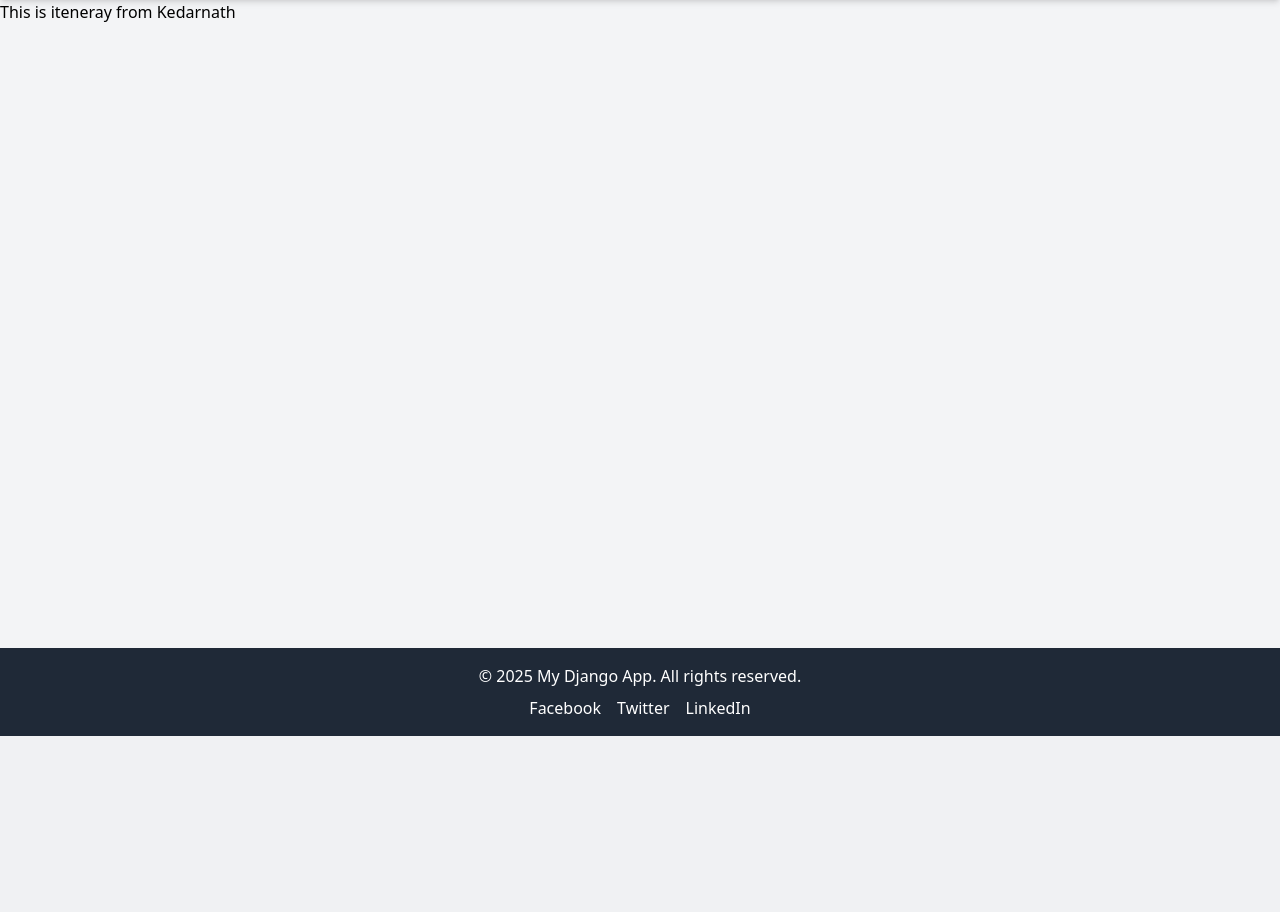
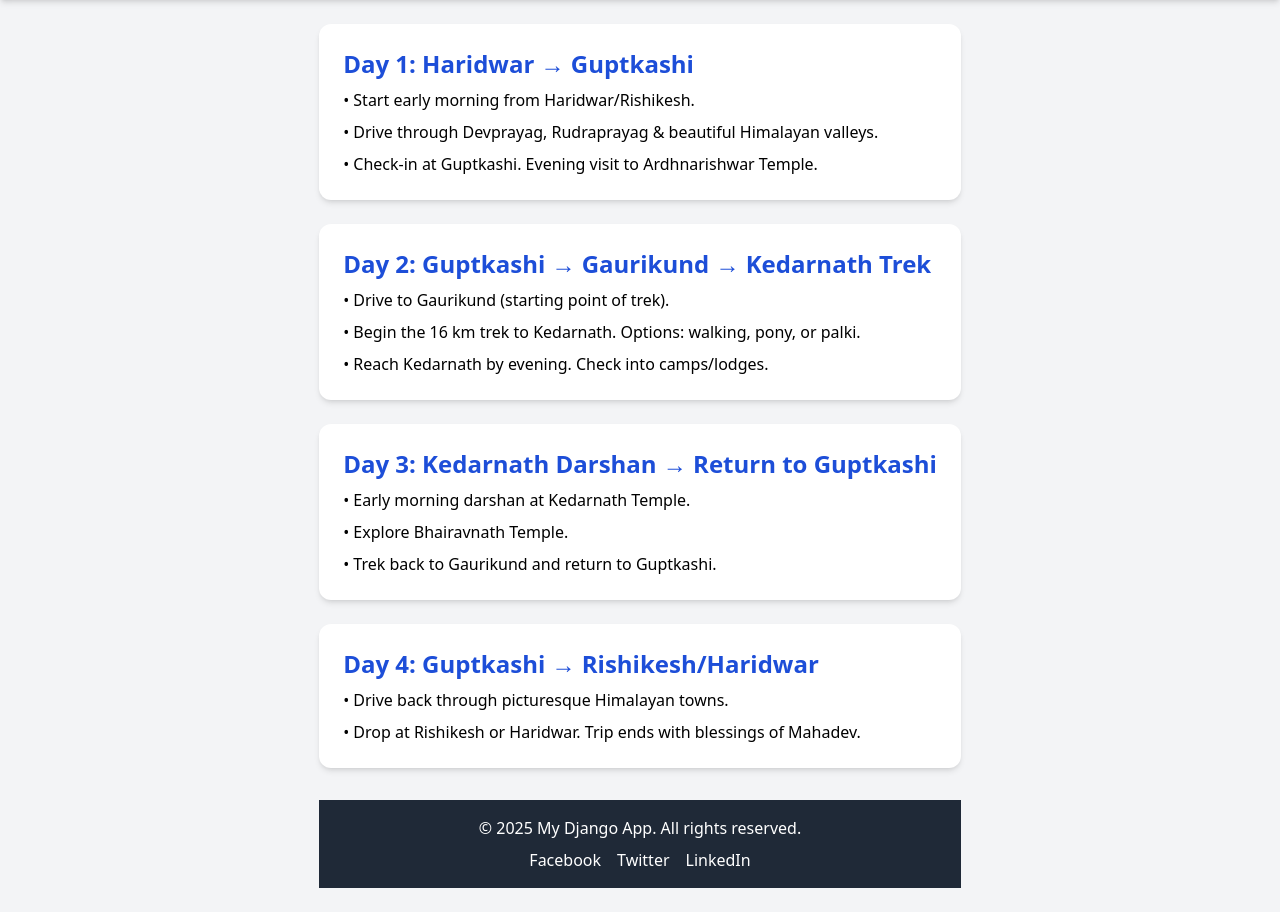
Before and after one commit to Unixxxxxx/aPI-, a Django app: page /kedarnath/ in a window 1280 px wide. Shown: the part 64-976 px from the top of the page. Before the commit the page ends 800 px from the top, so only its background shows below. Run offline with Django 5.2, Linux system fonts and the light colour scheme; some libraries are stand-ins or nearby versions.

Commit message:
**itinerary_html__^^

```diff
--- a/templates/itinerary/index.html
+++ b/templates/itinerary/index.html
@@ -1,4 +1,39 @@
 {% extends 'base.html' %}
 {% block ked %}
-<h1> This is iteneray from Kedarnath </h1>
+<main class="max-w-4xl mx-auto p-6">
+
+
+<!-- Day 1 -->
+<section class="bg-white shadow-md rounded-xl p-6 mb-6">
+<h2 class="text-2xl font-semibold text-blue-700 mb-2">Day 1: Haridwar → Guptkashi</h2>
+<p class="mb-2">• Start early morning from Haridwar/Rishikesh.</p>
+<p class="mb-2">• Drive through Devprayag, Rudraprayag & beautiful Himalayan valleys.</p>
+<p>• Check-in at Guptkashi. Evening visit to Ardhnarishwar Temple.</p>
+</section>
+
+
+<!-- Day 2 -->
+<section class="bg-white shadow-md rounded-xl p-6 mb-6">
+<h2 class="text-2xl font-semibold text-blue-700 mb-2">Day 2: Guptkashi → Gaurikund → Kedarnath Trek</h2>
+<p class="mb-2">• Drive to Gaurikund (starting point of trek).</p>
+<p class="mb-2">• Begin the 16 km trek to Kedarnath. Options: walking, pony, or palki.</p>
+<p>• Reach Kedarnath by evening. Check into camps/lodges.</p>
+</section>
+
+
+<!-- Day 3 -->
+<section class="bg-white shadow-md rounded-xl p-6 mb-6">
+<h2 class="text-2xl font-semibold text-blue-700 mb-2">Day 3: Kedarnath Darshan → Return to Guptkashi</h2>
+<p class="mb-2">• Early morning darshan at Kedarnath Temple.</p>
+<p class="mb-2">• Explore Bhairavnath Temple.</p>
+<p>• Trek back to Gaurikund and return to Guptkashi.</p>
+</section>
+
+
+<!-- Day 4 -->
+<section class="bg-white shadow-md rounded-xl p-6 mb-8">
+<h2 class="text-2xl font-semibold text-blue-700 mb-2">Day 4: Guptkashi → Rishikesh/Haridwar</h2>
+<p class="mb-2">• Drive back through picturesque Himalayan towns.</p>
+<p>• Drop at Rishikesh or Haridwar. Trip ends with blessings of Mahadev.</p>
+</section>
 {% endblock %}
```
Also changed, not shown: 1 other file.
